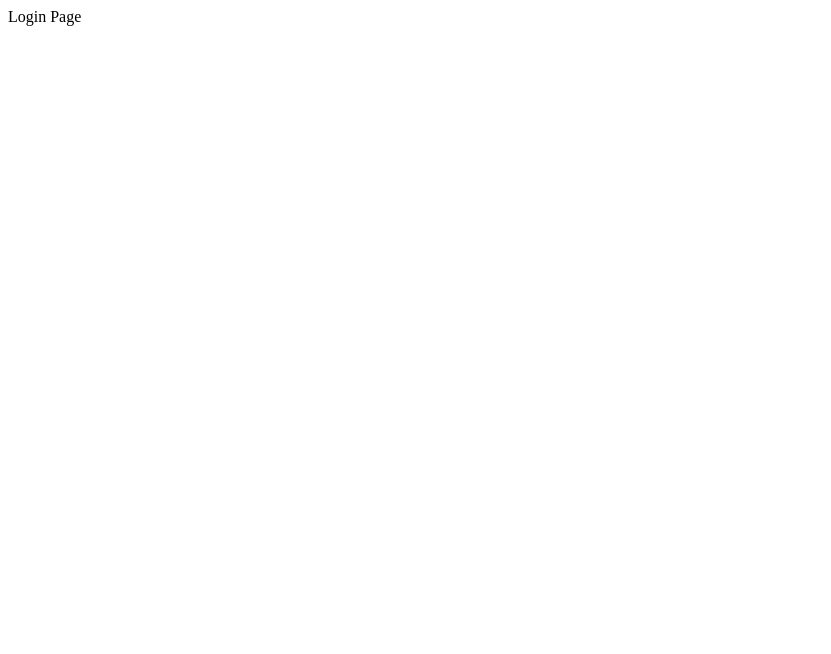
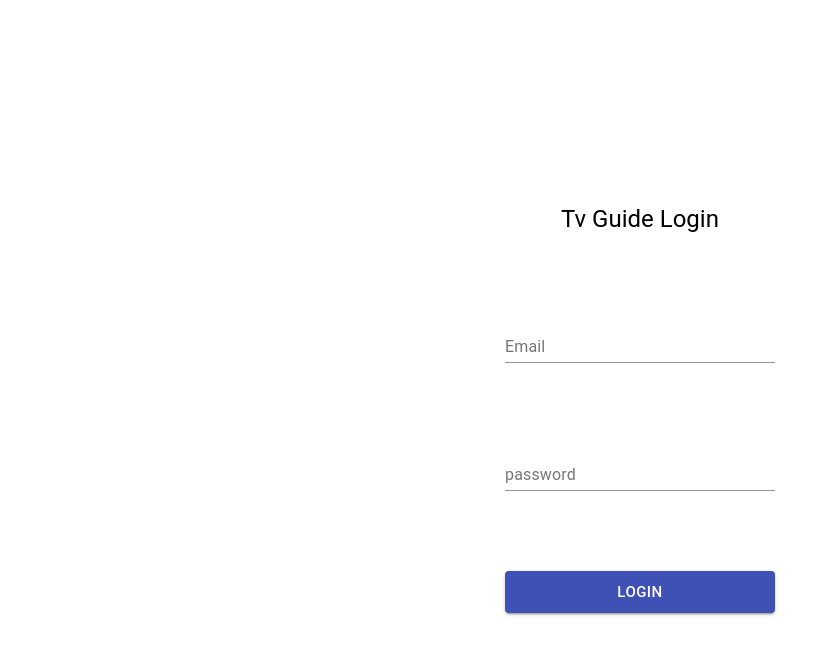
Before and after one commit to EddieZe/tv-guide, a React app: page /login in a window 1280 px wide. Shown: the top 654 px of the page, without its empty margins (0-831 px from the left). Built offline with nearby package versions, Linux system fonts and the light colour scheme.

Commit message:
Login page added and material UI importing

```diff
--- a/index.html
+++ b/index.html
@@ -2,8 +2,12 @@
 <html lang="en">
 
 <head>
-    <meta charset="UTF-8" />
+    <meta charset="UTF-8"/>
     <title>Tv Guide</title>
+    <meta name="viewport" content="width=device-width, initial-scale=1.5">
+    <style>html, body, #root {
+        height: 100%
+    }</style>
 </head>
 
 <body>
--- a/package.json
+++ b/package.json
@@ -10,6 +10,7 @@
   "author": "Eddie Zeltser",
   "license": "ISC",
   "dependencies": {
+    "@material-ui/core": "^4.7.0",
     "react": "^16.12.0",
     "react-dom": "^16.12.0",
     "react-router-dom": "^5.1.2"
--- a/src/app/App.tsx
+++ b/src/app/App.tsx
@@ -1,13 +1,7 @@
-import React from 'react';
+import React, {Component} from 'react';
 import {BrowserRouter as Router, Route, Switch, Redirect} from "react-router-dom";
-
-function LoginPage() {
-    return <div>Login Page</div>;
-}
-
-function HomePage() {
-    return <div>Home Page</div>;
-}
+import HomePage from "./HomePage";
+import LoginPage from "./LoginPage";
 
 class App extends React.Component {
     render() {
--- /dev/null
+++ b/src/app/HomePage.tsx
@@ -0,0 +1,16 @@
+import React, {Component} from "react";
+import {WithStyles} from "@material-ui/core";
+
+interface HomePageProps {
+    onSignOut(): void;
+
+    isAuthenticated: boolean;
+}
+
+class HomePage extends Component <HomePageProps & WithStyles>{
+    render() {
+        return <div>Home Page</div>;
+    }
+}
+
+export default HomePage
--- /dev/null
+++ b/src/app/LoginPage.tsx
@@ -0,0 +1,109 @@
+import React, {useState} from "react";
+import {useHistory} from "react-router-dom";
+import {
+    Button,
+    createStyles,
+    FormControl,
+    Grid,
+    Input,
+    InputLabel,
+    Theme,
+    Typography,
+    withStyles,
+    WithStyles
+} from "@material-ui/core";
+
+interface LoginPageProps {
+}
+
+const LoginPage = ({classes}: LoginPageProps & WithStyles) => {
+
+    const [email, setEmail] = useState('');
+    const [password, setPassword] = useState('');
+    const history = useHistory();
+
+    const onSubmit = (email: string, password: string) => {
+        console.log(`Getting connected with the email: ${email} and the password: ${password}`);
+        history.push('/home');
+    };
+
+    return (
+        <div className={classes.root}>
+            <Grid
+                component={'div'}
+                container
+                direction="column"
+                spacing={10}
+                className={classes.form}
+                wrap="nowrap"
+            >
+                <Grid item component={'div'}>
+                    <Typography variant="h5">
+                        Tv Guide Login
+                    </Typography>
+                </Grid>
+
+                <Grid item component={'div'}>
+                    <FormControl fullWidth component={'div'}>
+                        <InputLabel htmlFor="login-email">
+                            Email
+                        </InputLabel>
+                        <Input
+                            id="login-email"
+                            type="email"
+                            value={email}
+                            onChange={e => setEmail(e.target.value)}
+                        />
+                    </FormControl>
+                </Grid>
+                <Grid item component={'div'}>
+                    <FormControl fullWidth component={'div'}>
+                        <InputLabel htmlFor="login-password">
+                            password
+                        </InputLabel>
+                        <Input
+                            id="login-password"
+                            value={password}
+                            onChange={e => setPassword(e.target.value)}
+                            type="password"
+                        />
+                    </FormControl>
+                </Grid>
+
+                <Grid item component={'div'}>
+                    <Button
+                        fullWidth
+                        variant="contained"
+                        color="primary"
+                        size="large"
+                        onClick={() => onSubmit(email, password)}
+                        type="submit"
+                        className={classes.button}
+                        href={'/'}>
+                        Login
+                    </Button>
+                </Grid>
+            </Grid>
+        </div>
+    )
+};
+
+const styles = (theme: Theme) => createStyles({
+    root: {
+        display: "flex",
+        justifyContent: "center",
+        textAlign: "center",
+        width: "100%",
+        height: "100%"
+    },
+    form: {
+        maxWidth: 350,
+        display: "flex",
+        alignSelf: 'center'
+    },
+    button: {
+        textTransform: theme.typography.button.textTransform
+    }
+});
+
+export default withStyles(styles)(LoginPage);
```
Also changed, not shown: 1 other file (tests, documents, lock files or other folders).
